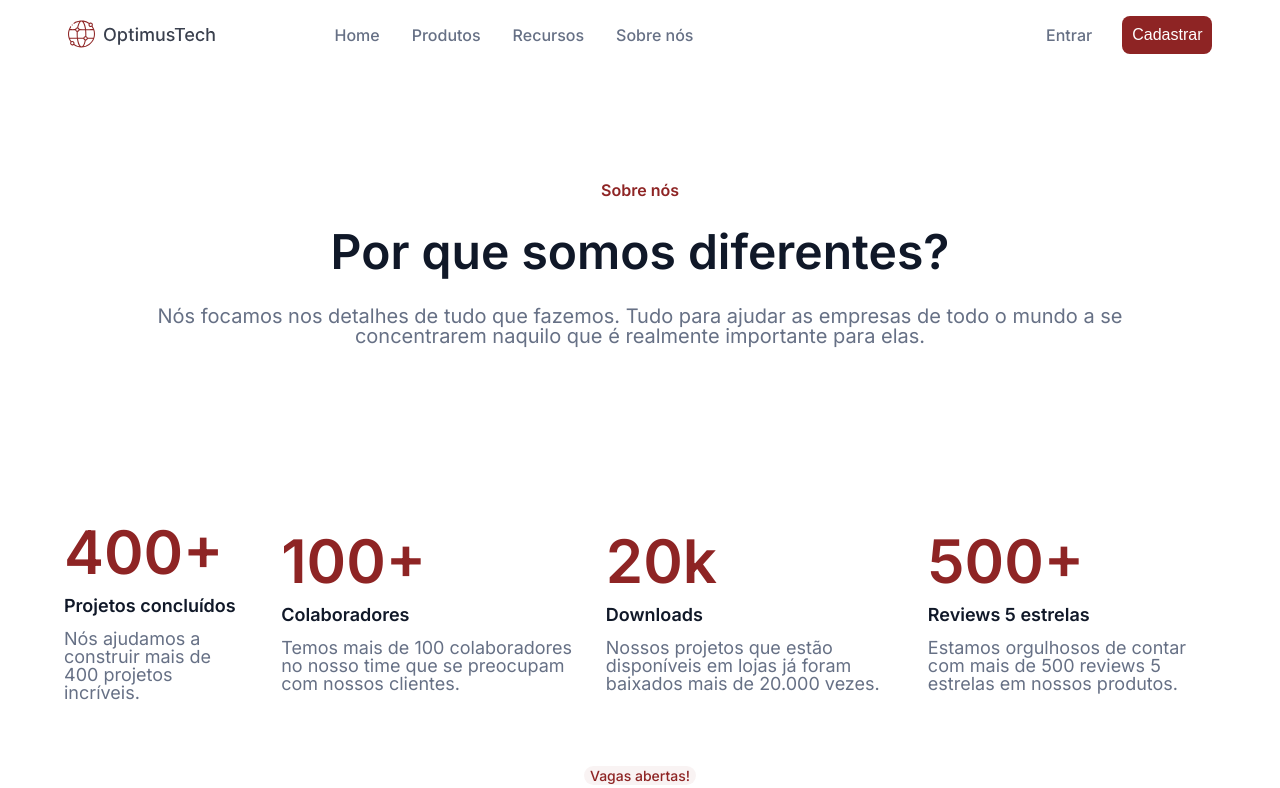
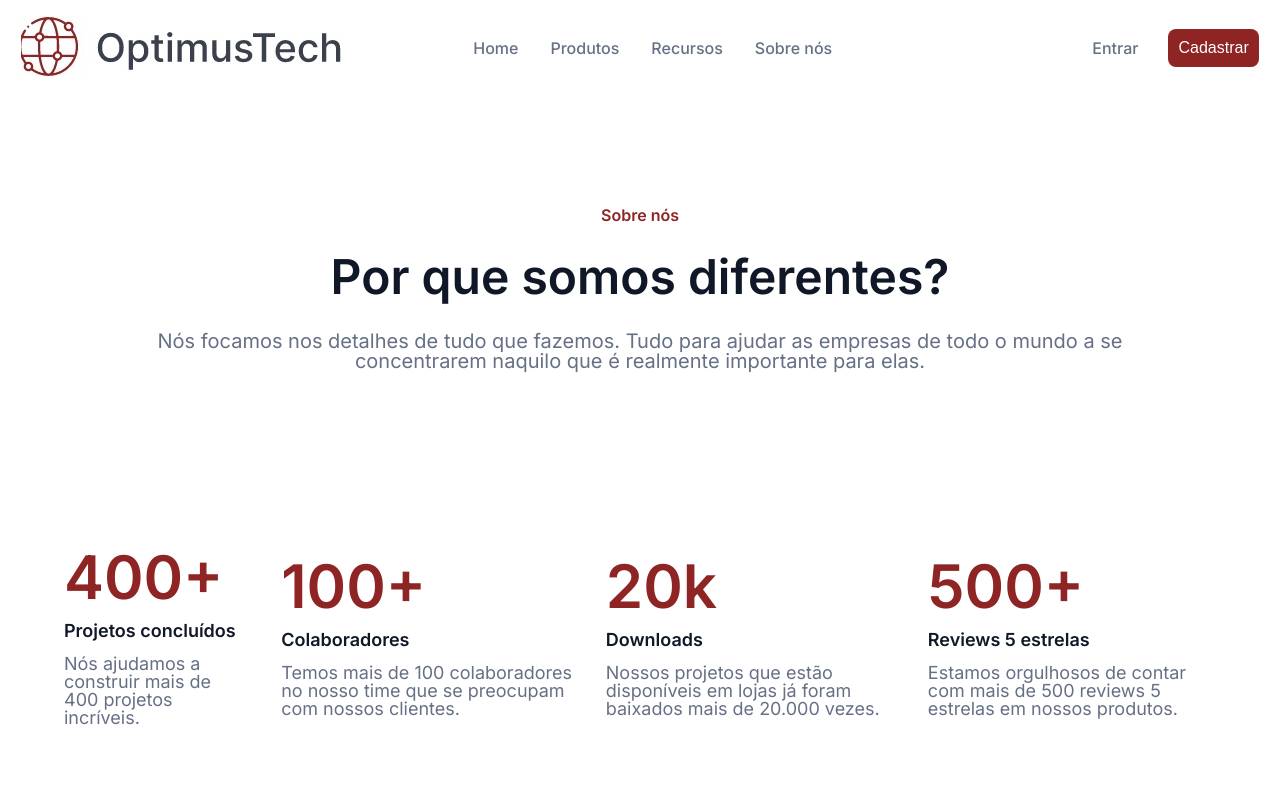
Before and after one commit to jvsas1/Desafio-7DaysCode, a plain HTML site: page index.html in a window 1280 px wide. Shown: the top 788 px of the page. Drawn offline with Linux system fonts and the light colour scheme.

Commit message:
corrigindo logo 1.0

```diff
--- a/index.html
+++ b/index.html
@@ -19,7 +19,7 @@
           <div class="container_esquerda">
 
             <div class="logo_container">
-                <img class="logo_empresa" src="Img/_Button base.svg" alt="Logo da empresa">
+                <img class="logo_empresa" src="Img/logo_optimus.jpeg" alt="Logo da empresa">
             </div>
 
 
```
Also changed, not shown: Img/logo_optimus.jpeg (added).
